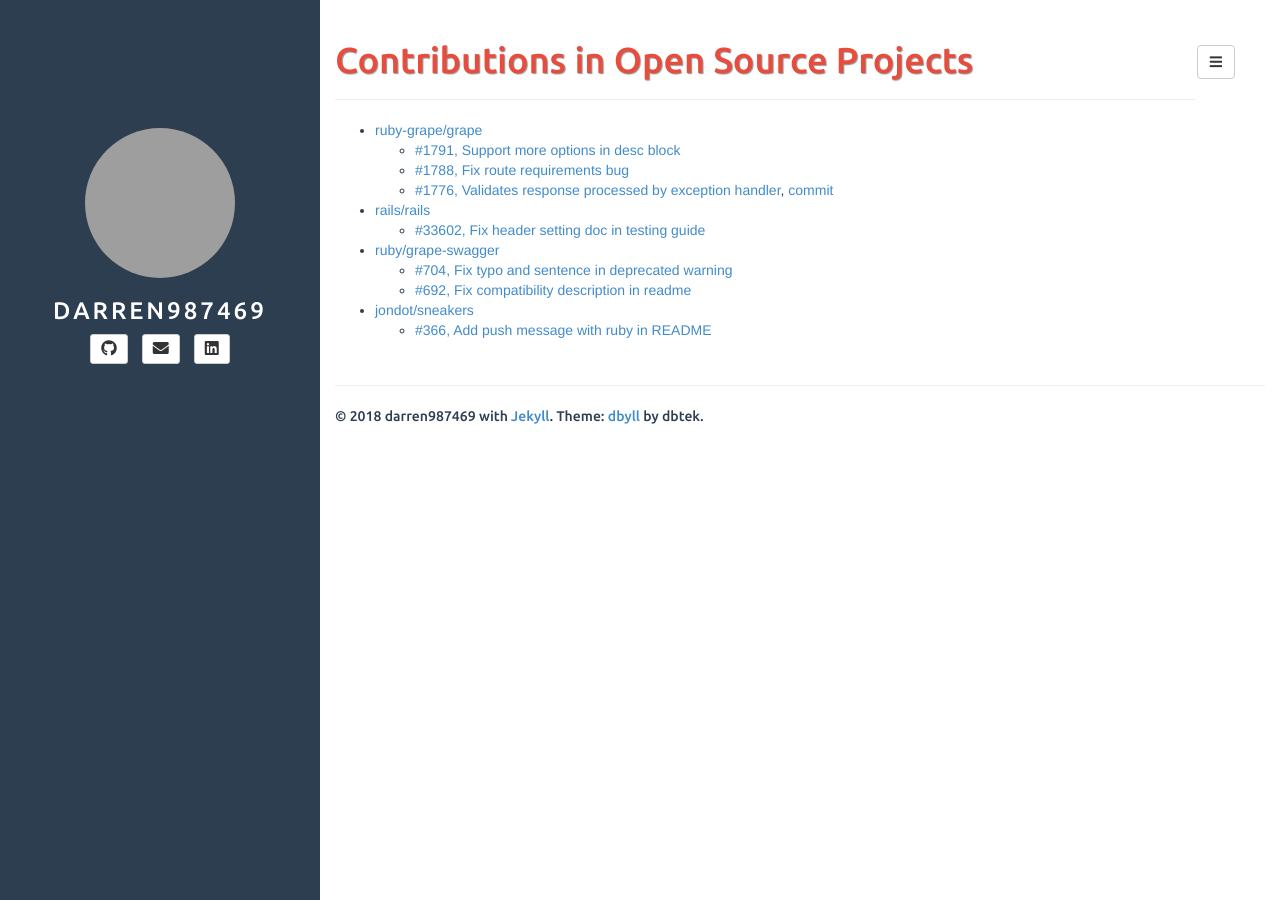
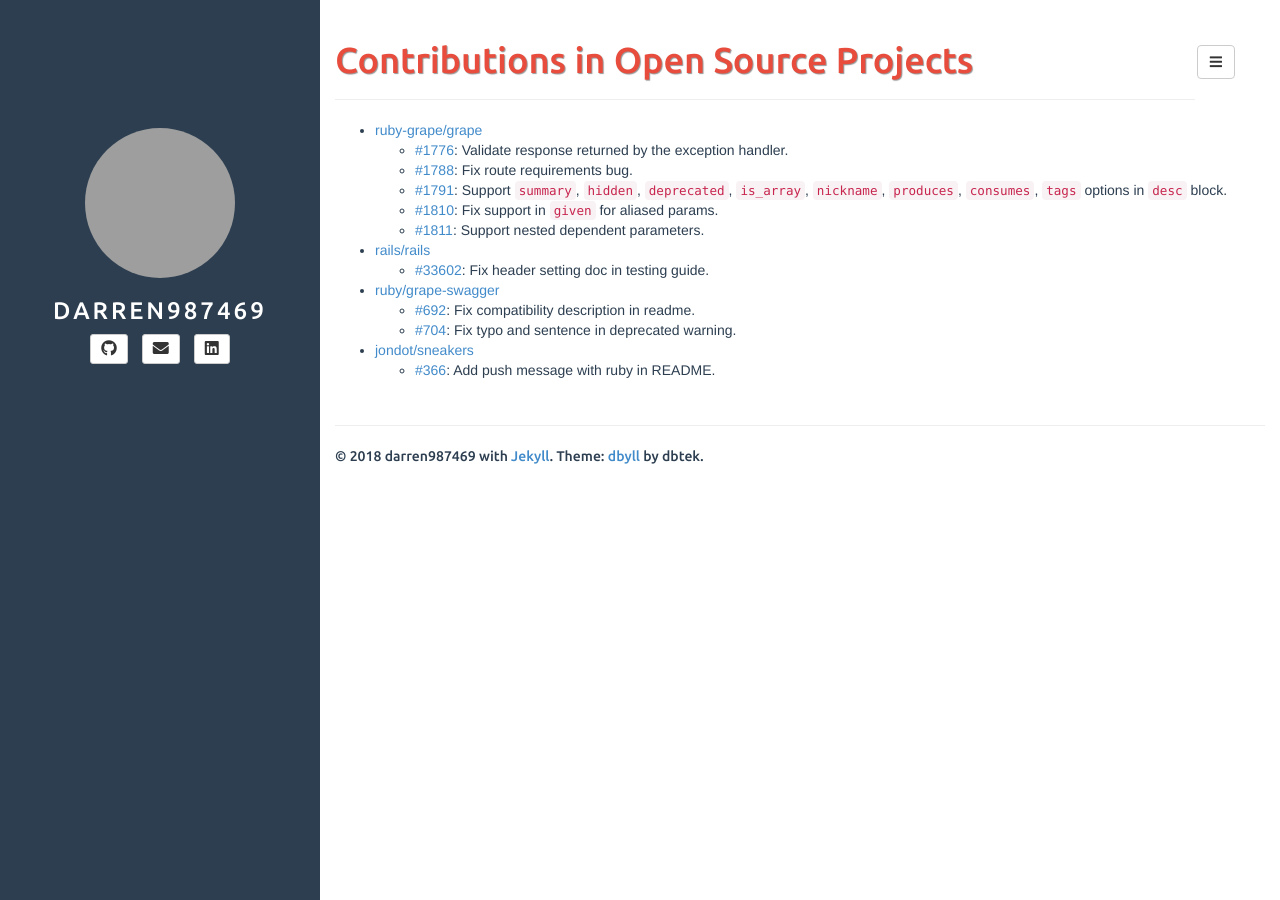
Before and after one commit to darren987469/darren987469.github.io, a Jekyll site: the page built from contributions.md, in a window 1280 px wide. Built offline with Jekyll 4.4.1, drawn with Linux system fonts in a browser that asks for light colours; nearby versions of some CDN libraries; grey boxes are pictures that could not be loaded.

Commit message:
Update and reformat contributions

```diff
--- a/contributions.md
+++ b/contributions.md
@@ -4,13 +4,15 @@
 ---
 
 * [ruby-grape/grape](https://github.com/ruby-grape/grape)
-  * [#1791, Support more options in desc block](https://github.com/ruby-grape/grape/pull/1791)
-  * [#1788, Fix route requirements bug](https://github.com/ruby-grape/grape/pull/1788)
-  * [#1776, Validates response processed by exception handler](https://github.com/ruby-grape/grape/pull/1776), [commit](https://github.com/ruby-grape/grape/commit/c117bff7d22971675f4b34367d3a98bc31c8fc02)
+  * [#1776](https://github.com/ruby-grape/grape/pull/1776): Validate response returned by the exception handler.
+  * [#1788](https://github.com/ruby-grape/grape/pull/1788): Fix route requirements bug.
+  * [#1791](https://github.com/ruby-grape/grape/pull/1791): Support `summary`, `hidden`, `deprecated`, `is_array`, `nickname`, `produces`, `consumes`, `tags` options in `desc` block.
+  * [#1810](https://github.com/ruby-grape/grape/pull/1810): Fix support in `given` for aliased params.
+  * [#1811](https://github.com/ruby-grape/grape/pull/1811): Support nested dependent parameters.
 * [rails/rails](https://github.com/rails/rails)
-  * [#33602, Fix header setting doc in testing guide](https://github.com/rails/rails/pull/33602)
+  * [#33602](https://github.com/rails/rails/pull/33602): Fix header setting doc in testing guide.
 * [ruby/grape-swagger](https://github.com/ruby-grape/grape-swagger)
-  * [#704, Fix typo and sentence in deprecated warning](https://github.com/ruby-grape/grape-swagger/pull/704)
-  * [#692, Fix compatibility description in readme](https://github.com/ruby-grape/grape-swagger/pull/692)
+  * [#692](https://github.com/ruby-grape/grape-swagger/pull/692): Fix compatibility description in readme.
+  * [#704](https://github.com/ruby-grape/grape-swagger/pull/704): Fix typo and sentence in deprecated warning.
 * [jondot/sneakers](https://github.com/jondot/sneakers)
-  * [#366, Add push message with ruby in README](https://github.com/jondot/sneakers/pull/366)
+  * [#366](https://github.com/jondot/sneakers/pull/366): Add push message with ruby in README.
```
